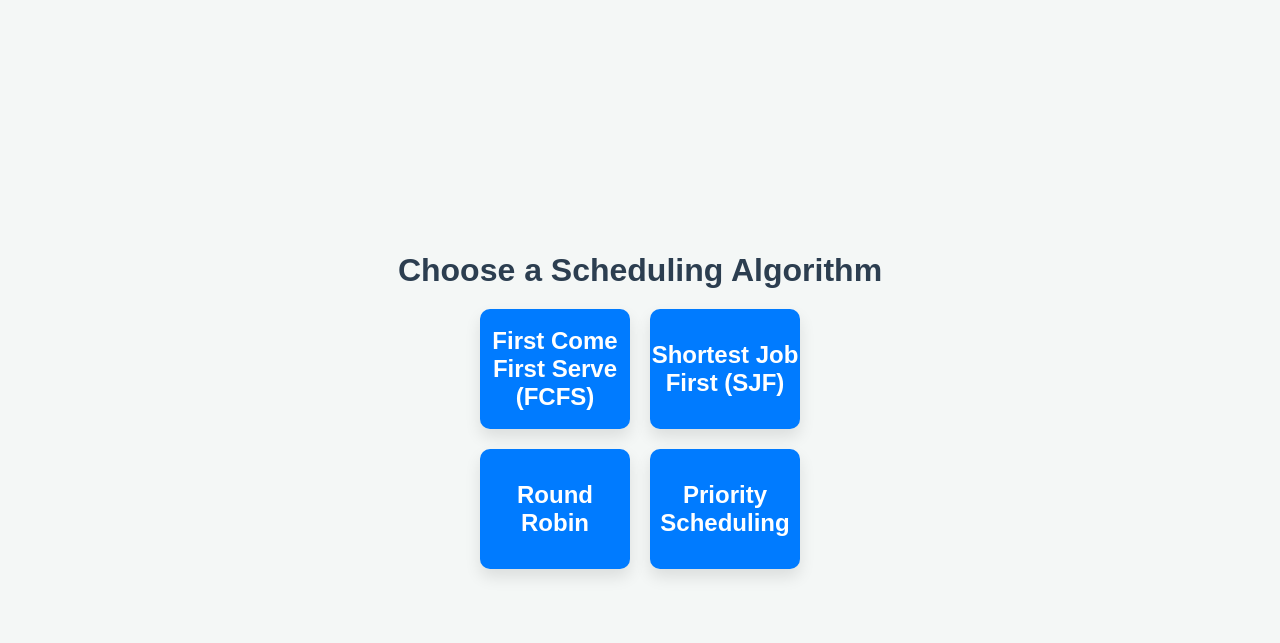
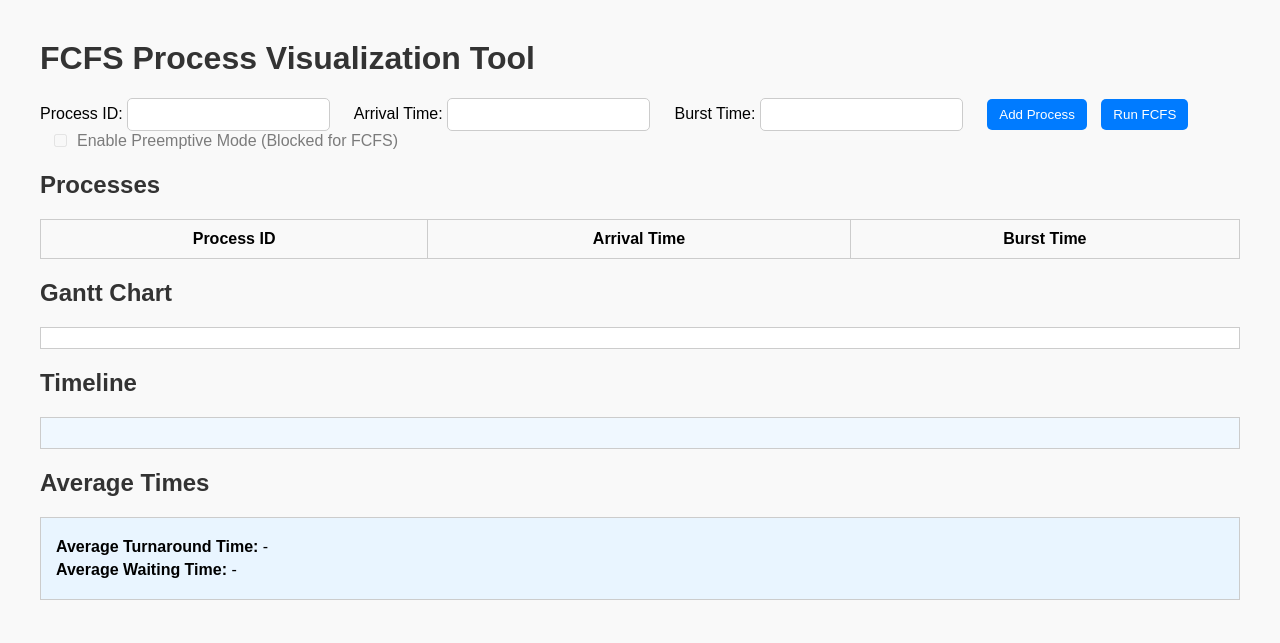
Before and after one commit to Prateek02AnandJha/os_project, a plain HTML site: page main.html in a window 1280 px wide. Drawn offline with Linux system fonts and the light colour scheme.

Commit message:
Update main.html

```diff
--- a/main.html
+++ b/main.html
@@ -1,5 +1,5 @@
 
-<!DOCTYPE html>
+<!-- <!DOCTYPE html>
 <html lang="en">
 <head>
   <meta charset="UTF-8" />
@@ -26,3 +26,53 @@
   </div>
 </body>
 </html>
+ -->
+ <!DOCTYPE html>
+<html lang="en">
+<head>
+  <meta charset="UTF-8" />
+  <meta name="viewport" content="width=device-width, initial-scale=1.0" />
+  <link rel="stylesheet" href="index.css" />
+  <title>FCFS Process Visualization Tool</title>
+</head>
+<body>
+  <h1>FCFS Process Visualization Tool</h1>
+
+  <div class="input-section">
+    <label>Process ID: <input type="text" id="processId" /></label>
+    <label>Arrival Time: <input type="number" id="arrivalTime" /></label>
+    <label>Burst Time: <input type="number" id="burstTime" /></label>
+    <button onclick="addProcess()">Add Process</button>
+    <button onclick="runFCFS()">Run FCFS</button>
+    <label class="preemptive-label">
+      <input type="checkbox" id="preemptiveMode" disabled /> Enable Preemptive Mode (Blocked for FCFS)
+    </label>
+  </div>
+
+  <h2>Processes</h2>
+  <table id="processTable" border="1">
+    <thead>
+      <tr>
+        <th>Process ID</th>
+        <th>Arrival Time</th>
+        <th>Burst Time</th>
+      </tr>
+    </thead>
+    <tbody></tbody>
+  </table>
+
+  <h2>Gantt Chart</h2>
+  <div id="ganttChart"></div>
+
+  <h2>Timeline</h2>
+  <div id="timeline"></div>
+
+  <h2>Average Times</h2>
+  <div id="avgTimes">
+    <p><strong>Average Turnaround Time:</strong> <span id="avgTurnaroundTime">-</span></p>
+    <p><strong>Average Waiting Time:</strong> <span id="avgWaitingTime">-</span></p>
+  </div>
+
+  <script src="index.js"></script>
+</body>
+</html>
```
